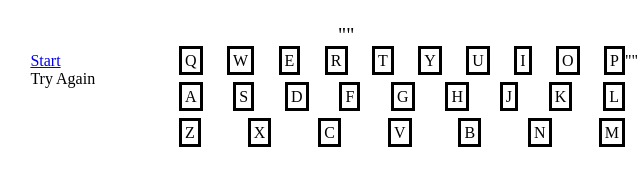
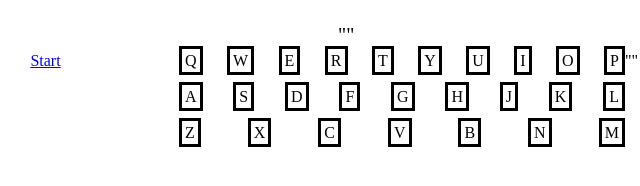
Before and after one commit to dmishael/GratefulDead-Hangman, a plain HTML site: page index.html in a window 1280 px wide. Shown: the part 456-642 px from the top of the page, 238-878 px from the left. Drawn offline with nearby package versions, Linux system fonts and the light colour scheme.

Commit message:
added styling

```diff
--- a/style.css
+++ b/style.css
@@ -29,6 +29,12 @@ body {
     grid-row: 1;
     grid-column: 1;
 }
+
+#try-again{
+    color: white;
+}
+
+
 #speaker {
     grid-row: 2;
     grid-column: 3;
```
